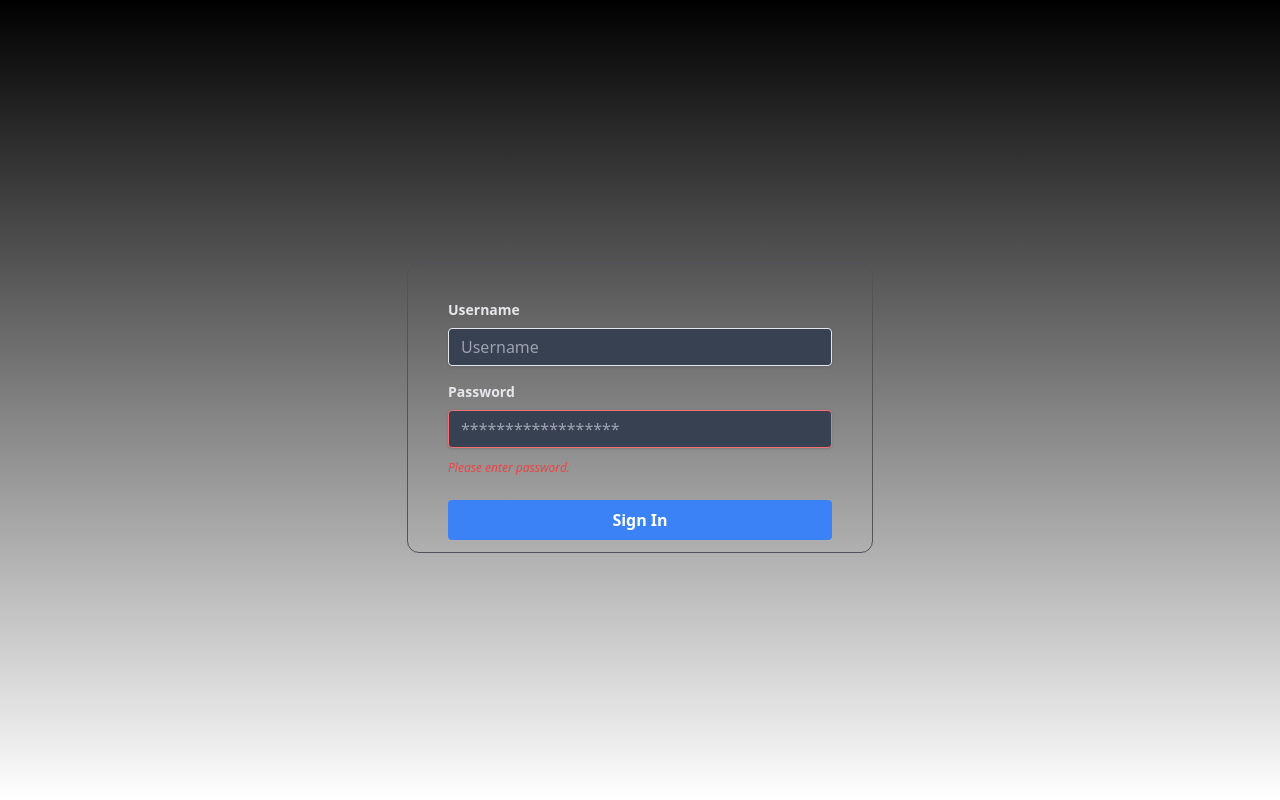
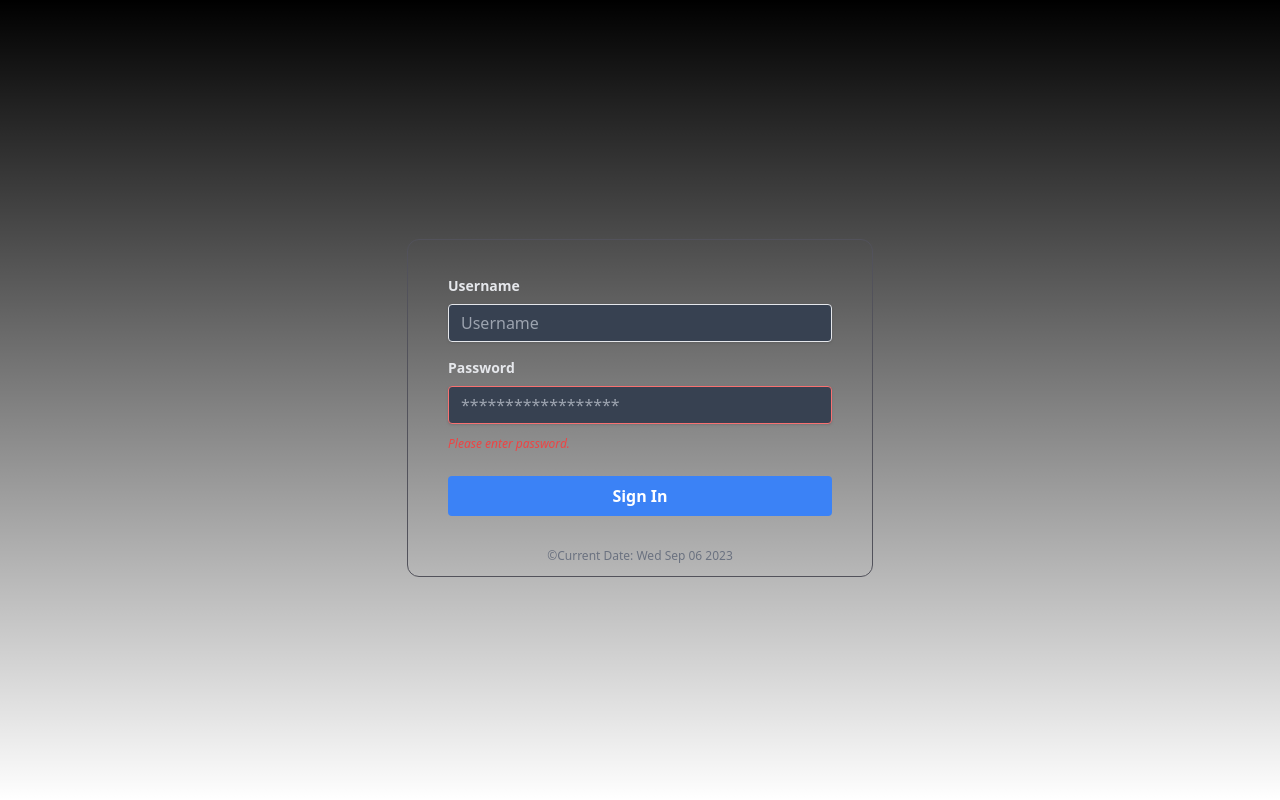
Before and after one commit to Miguel-ectil/portfolio, a Next.js app: page /login in a window 1280 px wide. Built offline with nearby package versions, Linux system fonts and the light colour scheme; no server answers.

Commit message:
[ADD UPD] Adicionando footer no card do login mostrando a data atual

```diff
--- a/src/app/login/page.tsx
+++ b/src/app/login/page.tsx
@@ -63,7 +63,9 @@ export default function Login() {
           <button className="bg-blue-500 hover:bg-blue-700 w-52 lg:w-80 xl:w-96 text-white font-bold py-2 px-4 rounded focus:outline-none focus:shadow-outline" type="button">
             Sign In
           </button>
-
+          <p className="text-center text-gray-500 text-xs mt-8">
+            <p>&copy;Current Date: {currentDate.toDateString()}</p>
+          </p>
         </motion.div>
       </div>
     </div>
```
